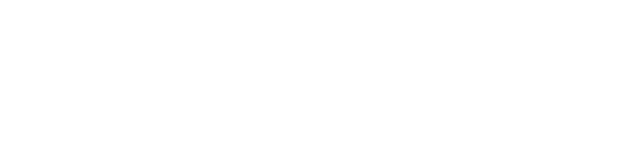
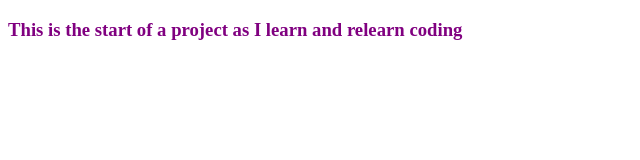
Before and after one commit to PurpleJester/purplejester.github.io, a plain HTML site: page index.html in a window 1280 px wide. Shown: the whole page, without its empty margins (0-640 px from the left). Drawn offline with Linux system fonts and the light colour scheme.

Commit message:
Still Errors am tired

```diff
--- a/index.html
+++ b/index.html
@@ -1,5 +1,4 @@
 <!DOCTYPE html>
-
 <html>
 	<head>
 		<title>
@@ -7,6 +6,6 @@
 		</title>
 	</head>
 	<body>
-		<h3 style="color: purple;" This is the start of a project as I learn and relearn coding </h3>
+		<h3 style="color: purple;"> This is the start of a project as I learn and relearn coding </h3>
 	</body>
 </html>
```
